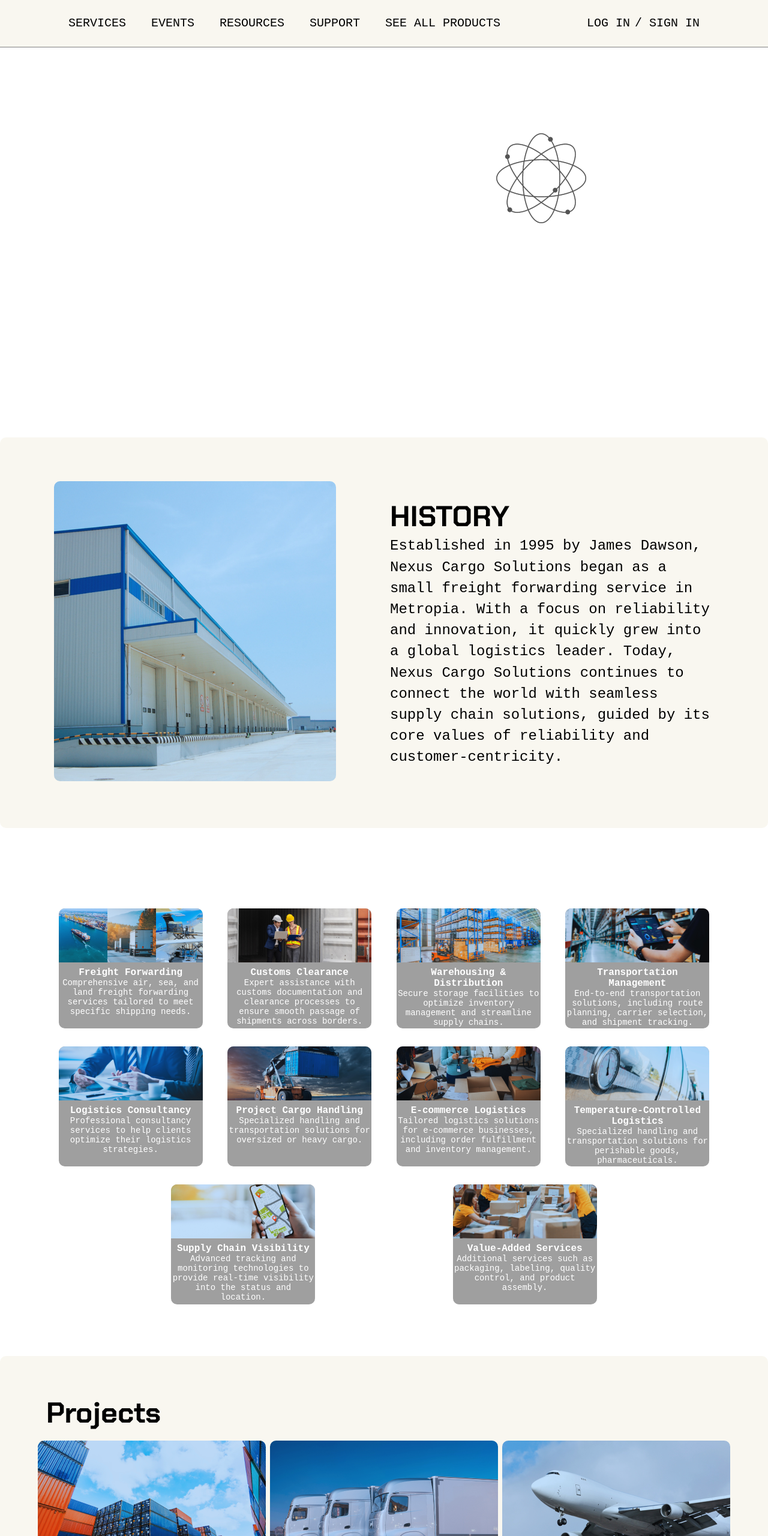
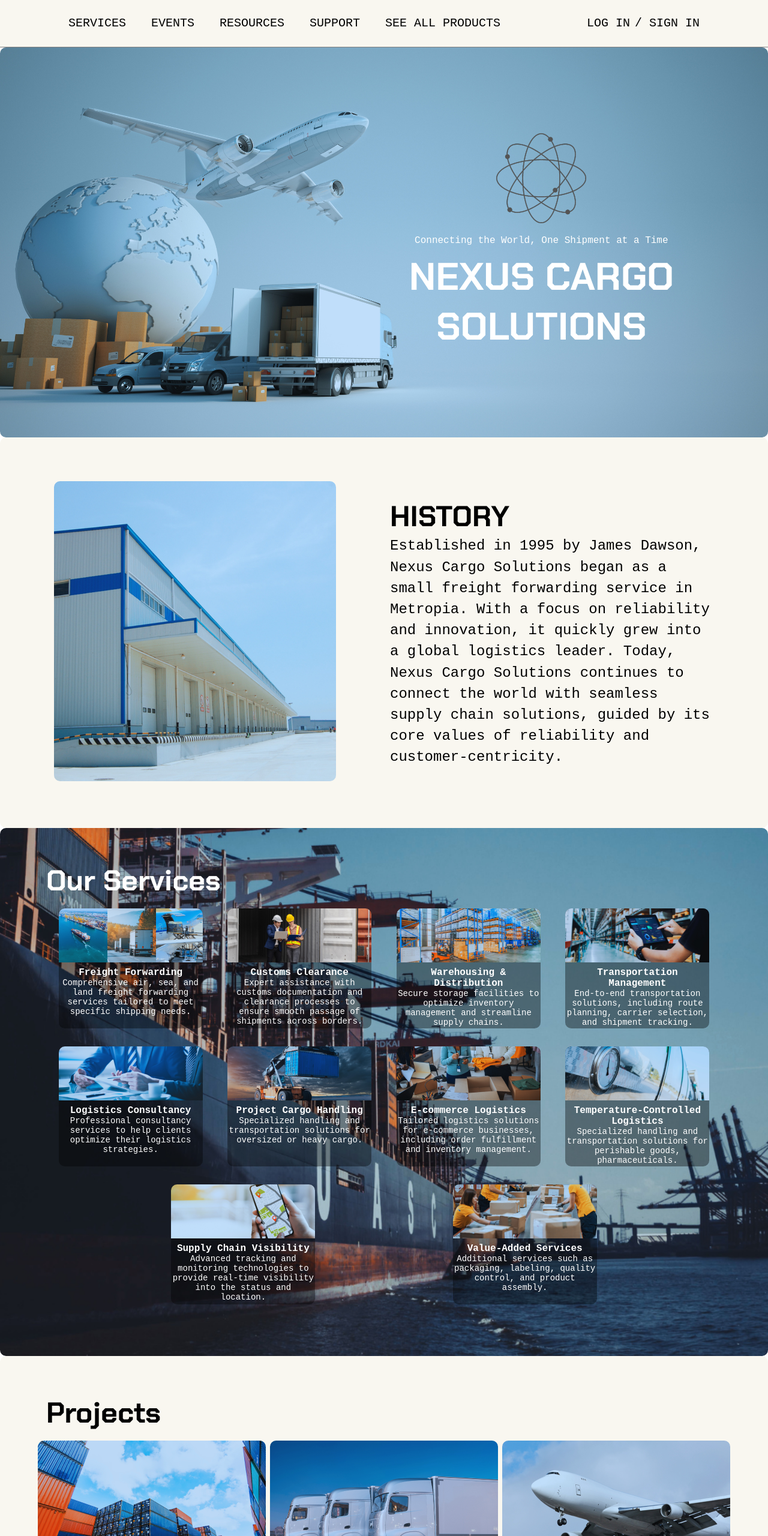
Before and after one commit to Ramirez-B/Project-Challenge-Project-Company-Home-Page, a plain HTML site: page index.html in a window 1280 px wide. Shown: the top 2560 px of the page at 60% size. Drawn offline with Linux system fonts and the light colour scheme.

Commit message:
Update style.css

```diff
--- a/resources/css/style.css
+++ b/resources/css/style.css
@@ -131,7 +131,7 @@ main {
 
 /* Main-Banner */
 .main-banner {
-    background-image: url("./images/main_banner.png");
+    background-image: url("../images/main_banner.png");
     background-size: cover;
     background-position: center;
     justify-content: flex-end;
@@ -227,7 +227,7 @@ main {
 
 /* Our Services */
 .our-services-banner {
-    background-image: url("./images/Our_services_background.png");
+    background-image: url("../images/Our_services_background.png");
     background-size: cover;
     background-position: center;
     color: #FFFFFF;
@@ -353,7 +353,7 @@ main {
 /* Statistics */
 
 .banner-statistics {
-    background-image: url("./images/stadistics_01.png");
+    background-image: url("../images/stadistics_01.png");
     background-size: cover;
     background-position: center;
     color: #FFFFFF;
```
